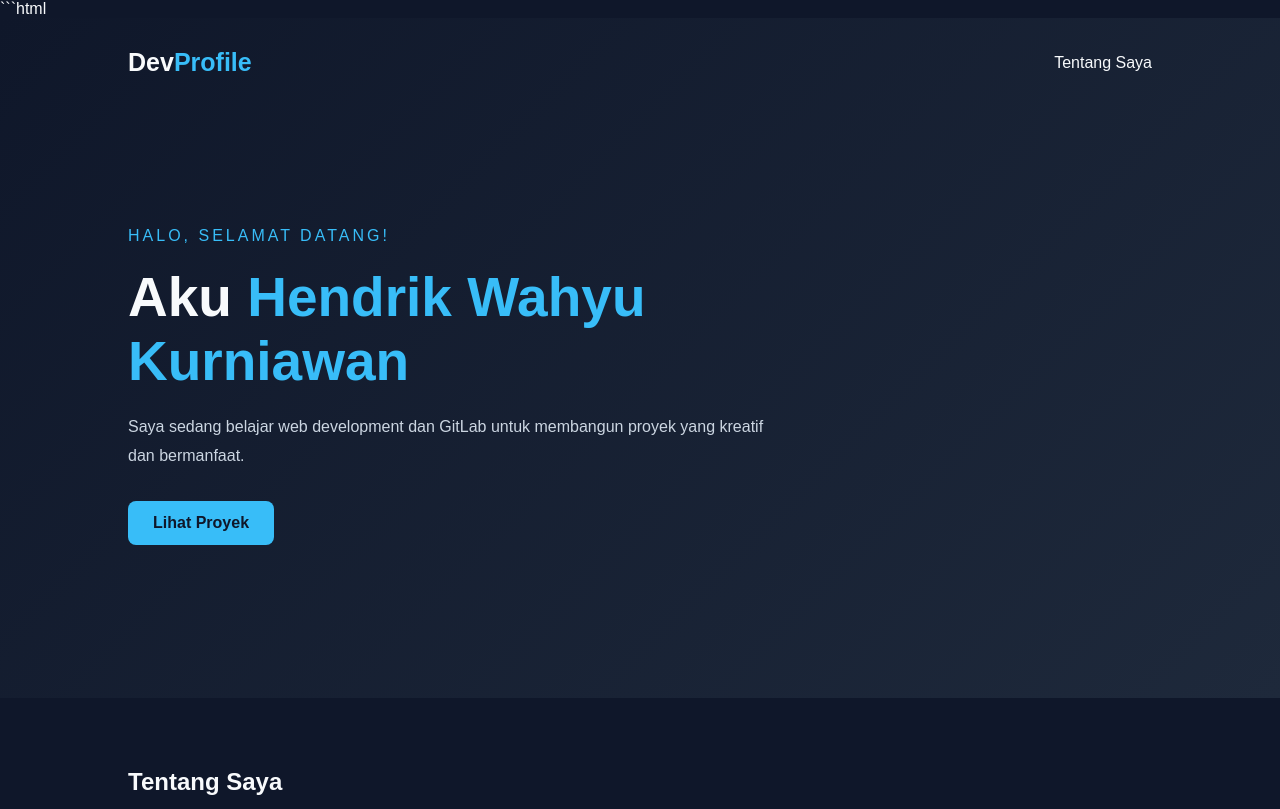
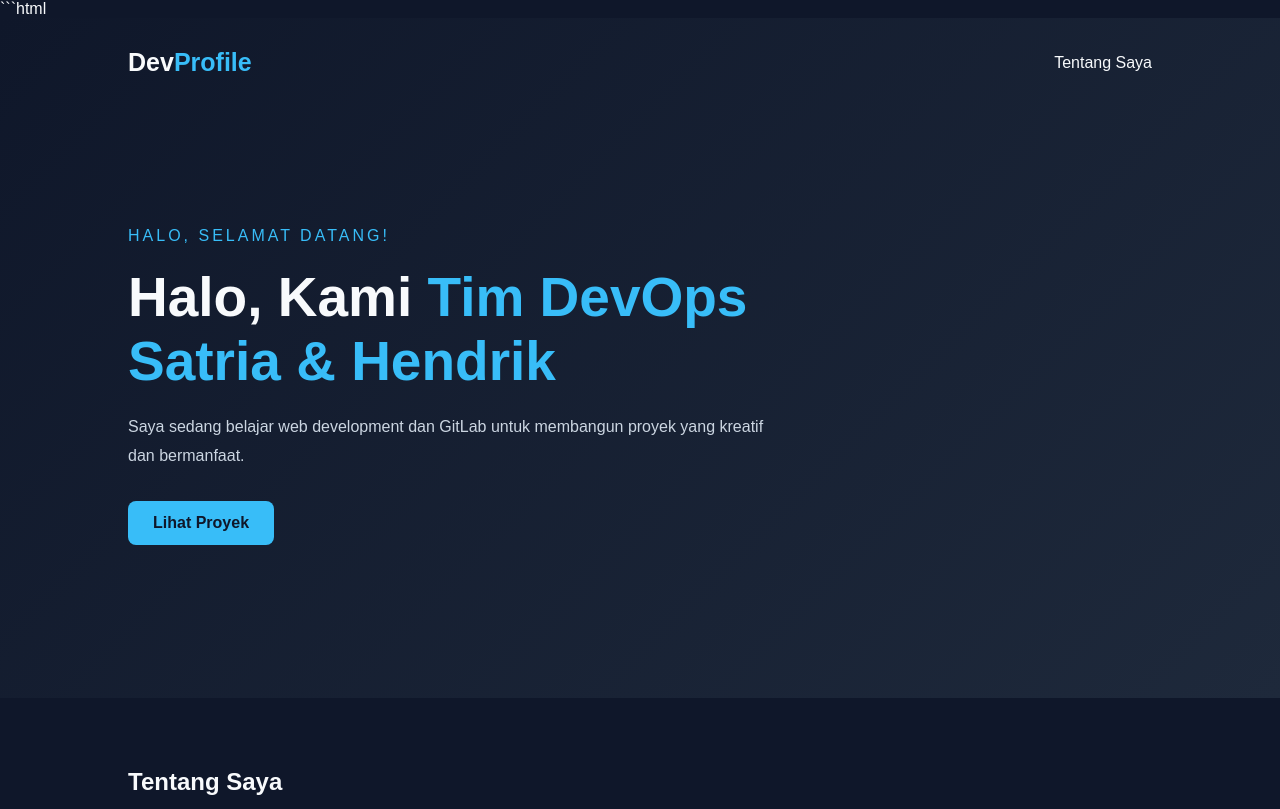
Before and after one commit to XCrusiderZ/devops-V, a plain HTML site: page index.html in a window 1280 px wide. Shown: the top 809 px of the page. Drawn offline with Linux system fonts and the light colour scheme.

Commit message:
feat: perbarui header nama di branch fitur-header

```diff
--- a/index.html
+++ b/index.html
@@ -16,7 +16,7 @@
 
         <div class="hero-content">
             <p class="greeting">HALO, SELAMAT DATANG!</p>
-            <h1>Aku <span>Hendrik Wahyu Kurniawan</span></h1>
+            <h1>Halo, Kami <span>Tim DevOps Satria & Hendrik</span></h1>
             <p class="description">
                 Saya sedang belajar web development dan GitLab
                 untuk membangun proyek yang kreatif dan bermanfaat.
```
